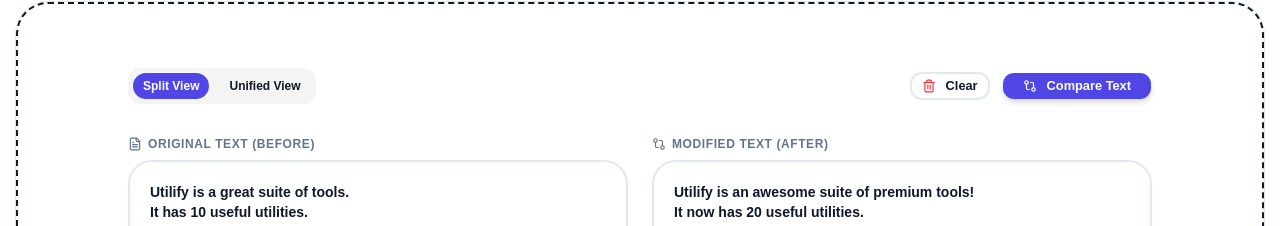
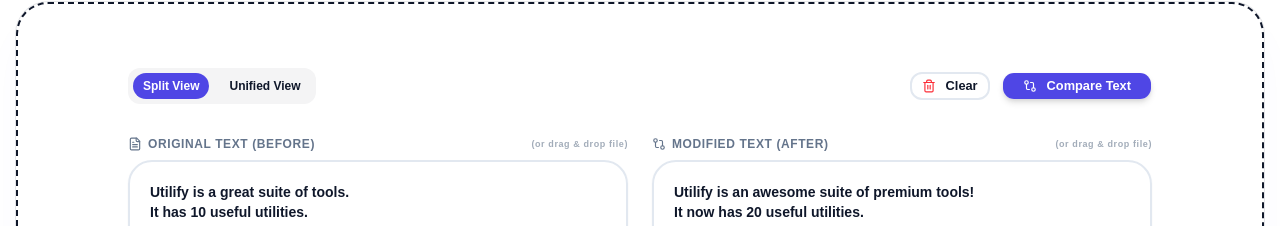
Before and after one commit to vaibhavdeshmukhdeveloper/the-utilify, a Next.js app: page /diff-checker in a window 1280 px wide. Shown: the part 332-558 px from the top of the page. Built offline with nearby package versions, Linux system fonts and the light colour scheme.

Commit message:
docs: add clear visual hints for drag-and-drop file imports in Diff Checker textareas

```diff
--- a/src/app/diff-checker/DiffCheckerClient.tsx
+++ b/src/app/diff-checker/DiffCheckerClient.tsx
@@ -255,7 +255,14 @@
         {!hasCompared && (
           <div className="grid grid-cols-1 md:grid-cols-2 gap-6 animate-in fade-in duration-300">
             <div className="space-y-2">
-              <label className="text-xs font-bold text-muted-foreground uppercase tracking-wider flex items-center gap-1.5"><FileText className="h-3.5 w-3.5" /> Original Text (Before)</label>
+              <label className="text-xs font-bold text-muted-foreground uppercase tracking-wider flex items-center justify-between w-full">
+                <span className="flex items-center gap-1.5">
+                  <FileText className="h-3.5 w-3.5" /> Original Text (Before)
+                </span>
+                <span className="text-[9px] font-bold lowercase text-muted-foreground/60 select-none">
+                  (or drag & drop file)
+                </span>
+              </label>
               <div
                 onDragOver={handleDragOverLeft}
                 onDragLeave={handleDragLeaveLeft}
@@ -272,7 +279,7 @@
                   </div>
                 )}
                 <Textarea
-                  placeholder="Paste original text here..."
+                  placeholder="Paste original text here (or drag & drop text file)..."
                   className="min-h-[300px] rounded-3xl border-2 focus:border-primary p-5 leading-relaxed font-mono text-sm font-semibold"
                   value={originalText}
                   onChange={(e) => setOriginalText(e.target.value)}
@@ -280,7 +287,14 @@
               </div>
             </div>
             <div className="space-y-2">
-              <label className="text-xs font-bold text-muted-foreground uppercase tracking-wider flex items-center gap-1.5"><GitCompare className="h-3.5 w-3.5" /> Modified Text (After)</label>
+              <label className="text-xs font-bold text-muted-foreground uppercase tracking-wider flex items-center justify-between w-full">
+                <span className="flex items-center gap-1.5">
+                  <GitCompare className="h-3.5 w-3.5" /> Modified Text (After)
+                </span>
+                <span className="text-[9px] font-bold lowercase text-muted-foreground/60 select-none">
+                  (or drag & drop file)
+                </span>
+              </label>
               <div
                 onDragOver={handleDragOverRight}
                 onDragLeave={handleDragLeaveRight}
@@ -297,7 +311,7 @@
                   </div>
                 )}
                 <Textarea
-                  placeholder="Paste modified text here..."
+                  placeholder="Paste modified text here (or drag & drop text file)..."
                   className="min-h-[300px] rounded-3xl border-2 focus:border-primary p-5 leading-relaxed font-mono text-sm font-semibold"
                   value={modifiedText}
                   onChange={(e) => setModifiedText(e.target.value)}
```
